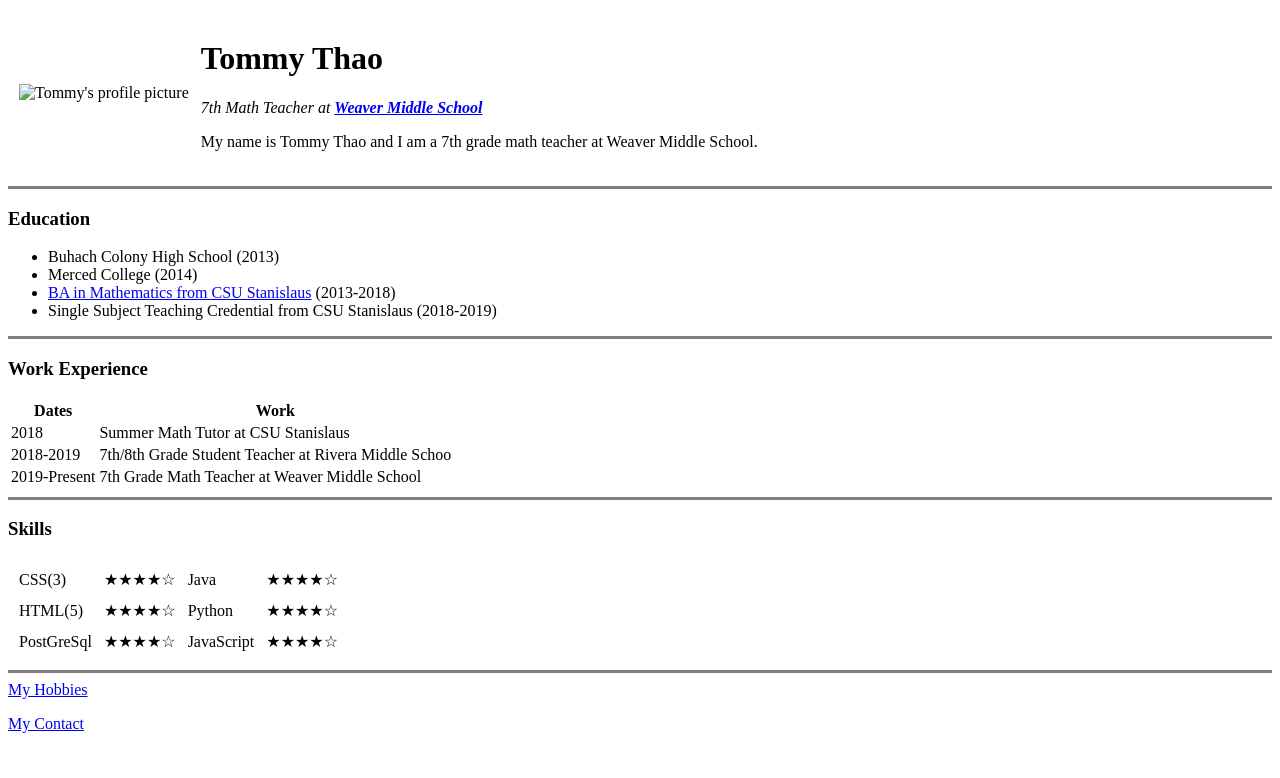
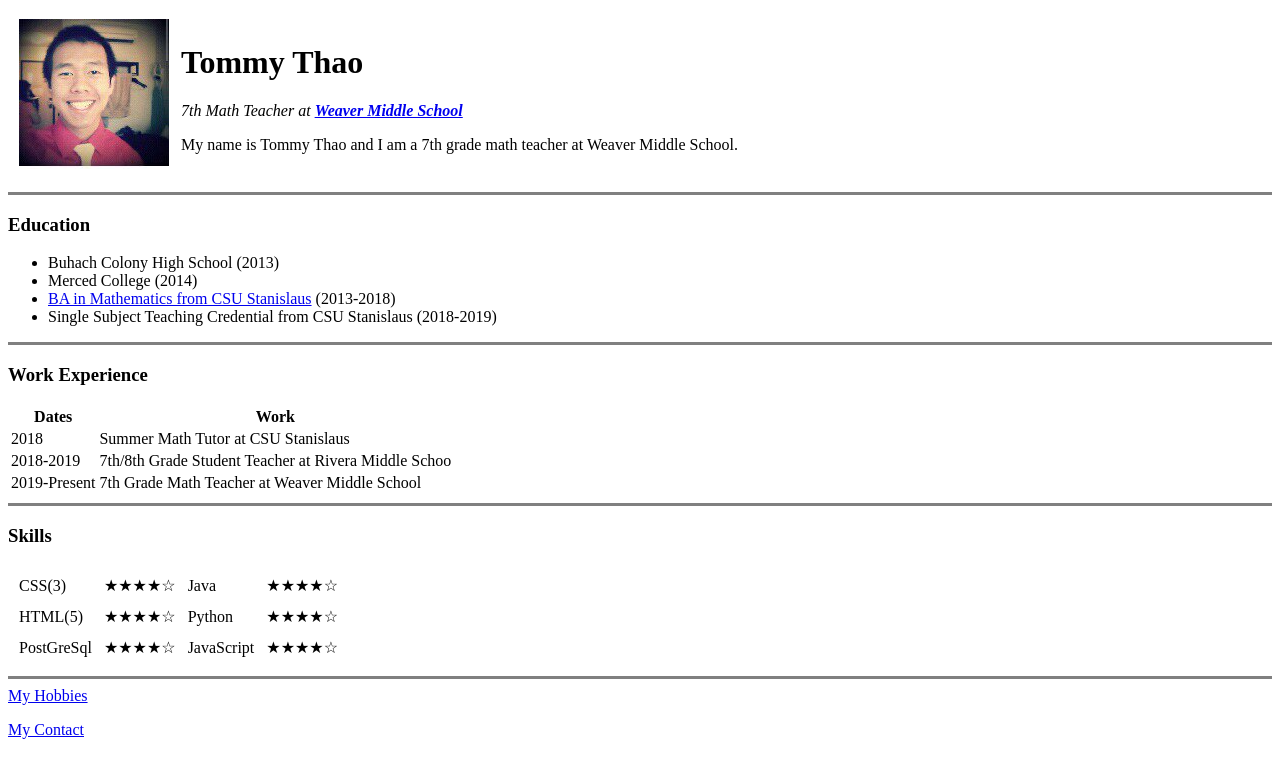
Before and after one commit to tthao1/cv, a plain HTML site: page index.html in a window 1280 px wide. Drawn offline with Linux system fonts and the light colour scheme.

Commit message:
Changed image reference link for profile picture

```diff
--- a/index.html
+++ b/index.html
@@ -9,7 +9,7 @@
 <body>
   <table cellspacing="10">
     <tr>
-      <td> <img src="images/Tommy's Instagram Picture.jpg" alt="Tommy's profile picture"></td>
+      <td> <img src="Tommy's Instagram Picture.jpg" alt="Tommy's profile picture"></td>
       <td>
         <h1> Tommy Thao </h1>
         <p> <em> 7th Math Teacher at <strong> <a href="https://www.weaverusd.org/o/wms">Weaver Middle School </a></strong> </em> </p>
```
